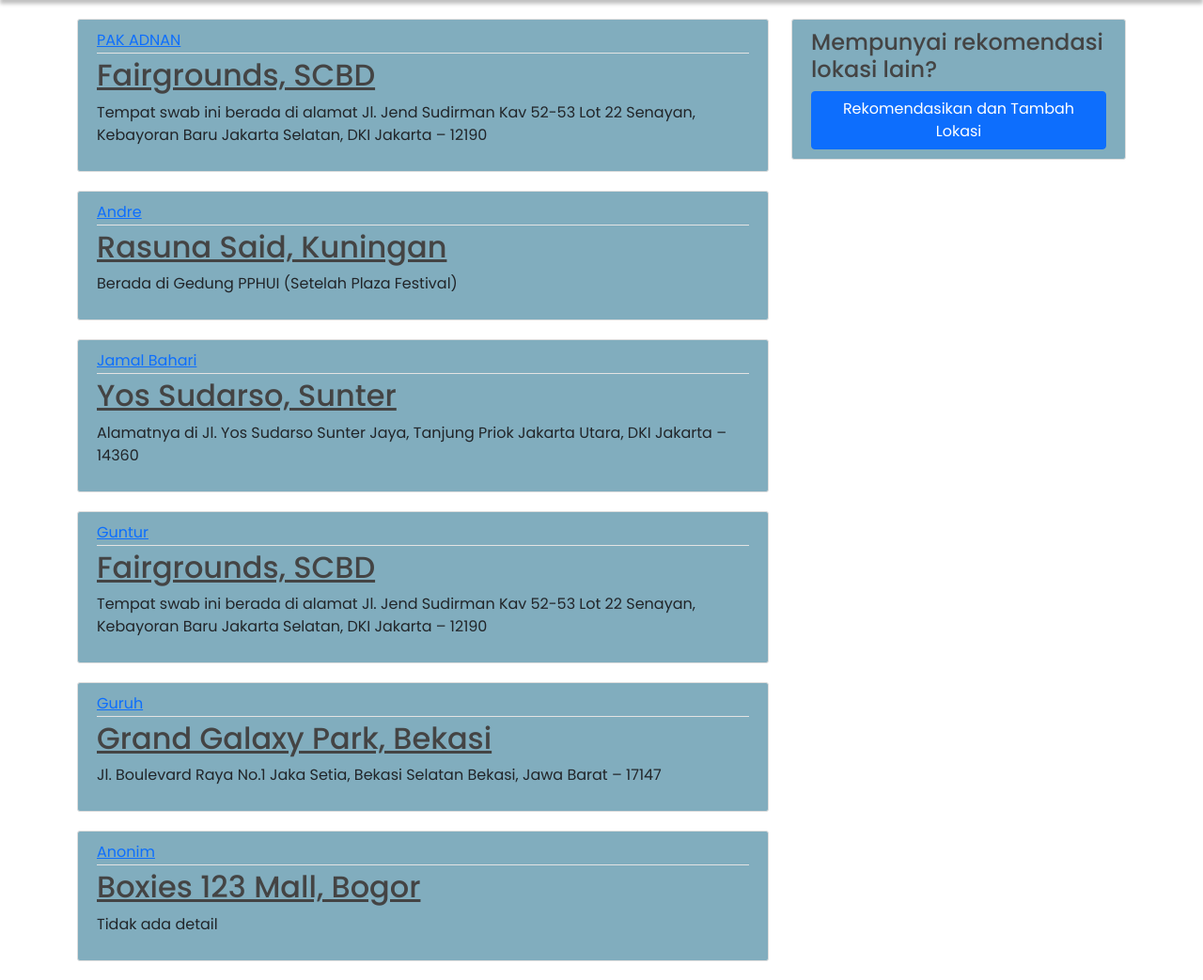
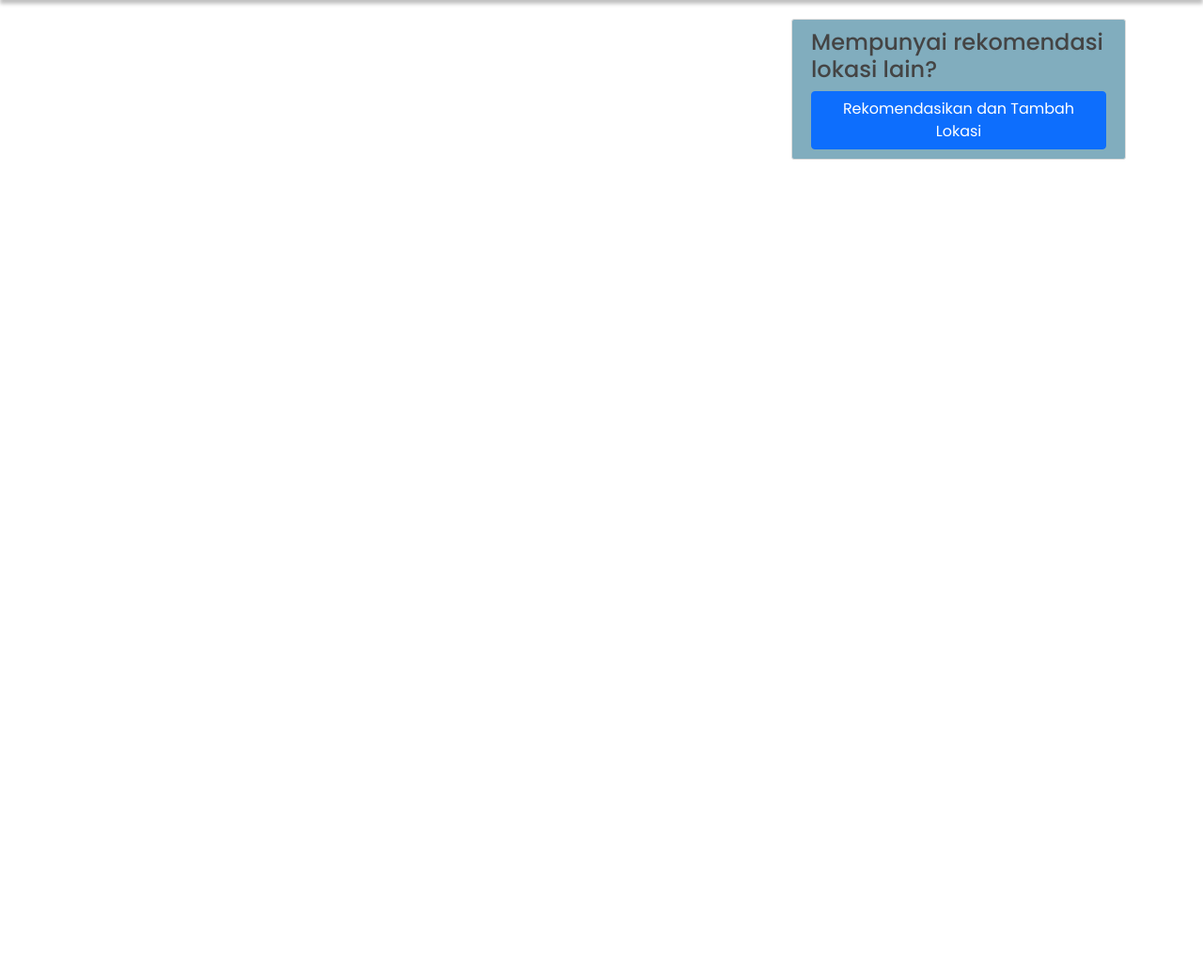
Before and after one commit to Swab-In/swab.in, a Django app: page /lokasi/ in a window 1280 px wide. Shown: the part 72-1115 px from the top of the page at 94% size. After the commit the page ends 242 px from the top, so only its background shows below. Run offline with Django 3.2, Linux system fonts and the light colour scheme; data that the repository does not hold is empty.

Commit message:
Add lokasi pic to tambah lokasi form

```diff
--- a/lokasi/templates/lokasi/index.html
+++ b/lokasi/templates/lokasi/index.html
@@ -6,66 +6,6 @@
     <main role="main" class="container">
         <div class="row">
             <div class="col-md-8">
-                <article class="media content-section">
-                    <div class="media-body">
-                        <div class="article-metadata">
-                            <a class="mr-2" href="#">PAK ADNAN</a>
-                            <small class="text-muted"></small>
-                        </div>
-                        <h2><a class="article-title">Fairgrounds, SCBD</a></h2>
-                        <p class="article-content">Tempat swab ini berada di alamat Jl. Jend Sudirman Kav 52-53 Lot 22 Senayan, Kebayoran Baru Jakarta Selatan, DKI Jakarta – 12190</p>
-                    </div>
-                </article>
-                <article class="media content-section">
-                    <div class="media-body">
-                        <div class="article-metadata">
-                            <a class="mr-2" href="#">Andre</a>
-                            <small class="text-muted"></small>
-                        </div>
-                        <h2><a class="article-title">Rasuna Said, Kuningan</a></h2>
-                        <p class="article-content">Berada di Gedung PPHUI (Setelah Plaza Festival)</p>
-                    </div>
-                </article>
-                <article class="media content-section">
-                    <div class="media-body">
-                        <div class="article-metadata">
-                            <a class="mr-2" href="#">Jamal Bahari</a>
-                            <small class="text-muted"></small>
-                        </div>
-                        <h2><a class="article-title">Yos Sudarso, Sunter</a></h2>
-                        <p class="article-content">Alamatnya di Jl. Yos Sudarso Sunter Jaya, Tanjung Priok Jakarta Utara, DKI Jakarta – 14360</p>
-                    </div>
-                </article>
-                <article class="media content-section">
-                    <div class="media-body">
-                        <div class="article-metadata">
-                            <a class="mr-2" href="#">Guntur</a>
-                            <small class="text-muted"></small>
-                        </div>
-                        <h2><a class="article-title">Fairgrounds, SCBD</a></h2>
-                        <p class="article-content">Tempat swab ini berada di alamat Jl. Jend Sudirman Kav 52-53 Lot 22 Senayan, Kebayoran Baru Jakarta Selatan, DKI Jakarta – 12190</p>
-                    </div>
-                </article>
-                <article class="media content-section">
-                    <div class="media-body">
-                        <div class="article-metadata">
-                            <a class="mr-2" href="#">Guruh</a>
-                            <small class="text-muted"></small>
-                        </div>
-                        <h2><a class="article-title">Grand Galaxy Park, Bekasi</a></h2>
-                        <p class="article-content">Jl. Boulevard Raya No.1 Jaka Setia, Bekasi Selatan Bekasi, Jawa Barat – 17147</p>
-                    </div>
-                </article>
-                <article class="media content-section">
-                    <div class="media-body">
-                        <div class="article-metadata">
-                            <a class="mr-2" href="#">Anonim</a>
-                            <small class="text-muted"></small>
-                        </div>
-                        <h2><a class="article-title">Boxies 123 Mall, Bogor</a></h2>
-                        <p class="article-content">Tidak ada detail</p>
-                    </div>
-                </article>
                 {% for post in posts %}
                     <article class="media content-section">
                     <div class="media-body">
--- a/lokasi/views.py
+++ b/lokasi/views.py
@@ -21,7 +21,7 @@ class PostDetailView(DetailView):
 
 class PostCreateView(CreateView, LoginRequiredMixin):
     model = Post
-    fields = ['lokasi', 'detail']
+    fields = ['lokasi', 'detail', 'lokasi_pic']
 
     # Set current author
     def form_valid(self, form):
```
